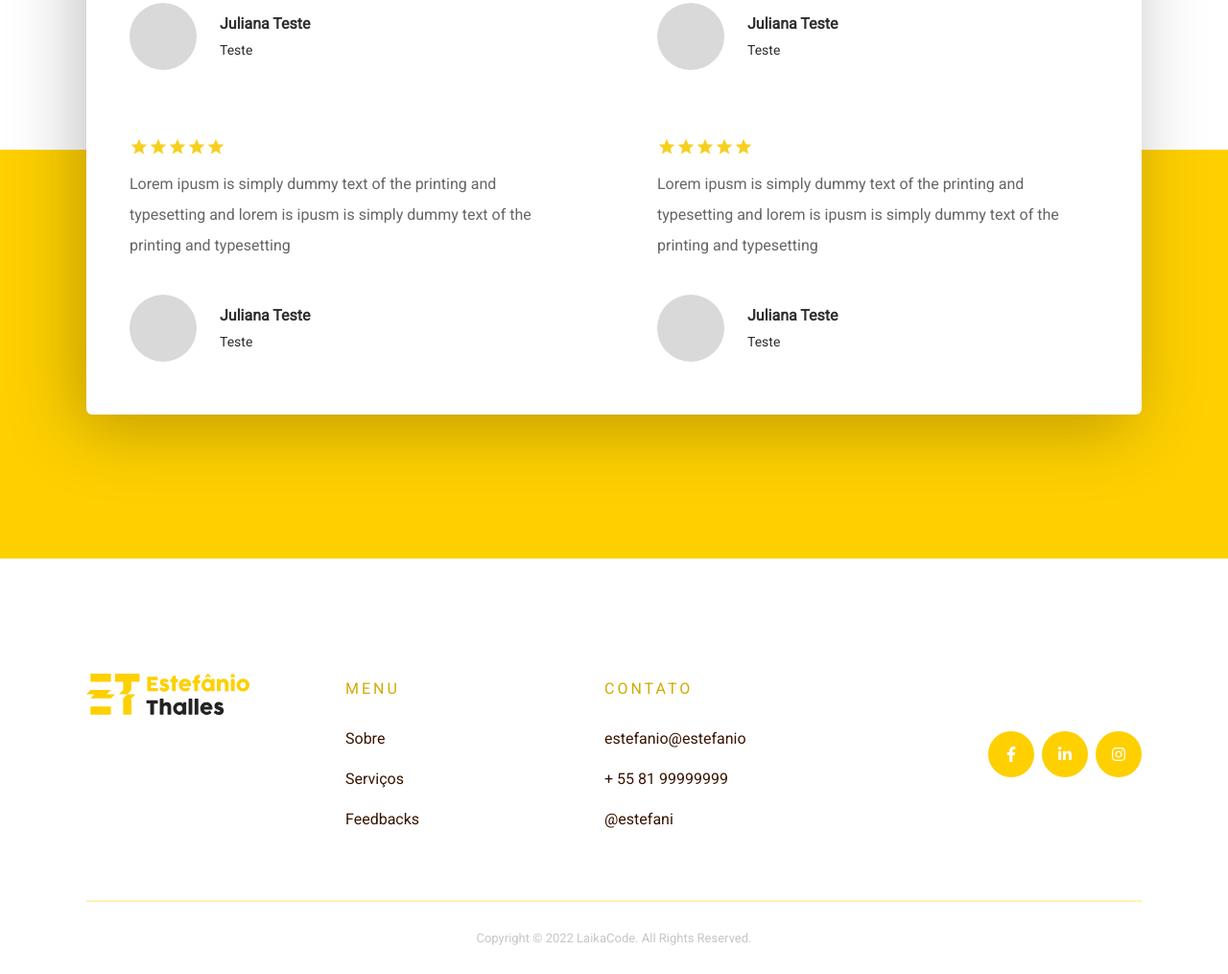
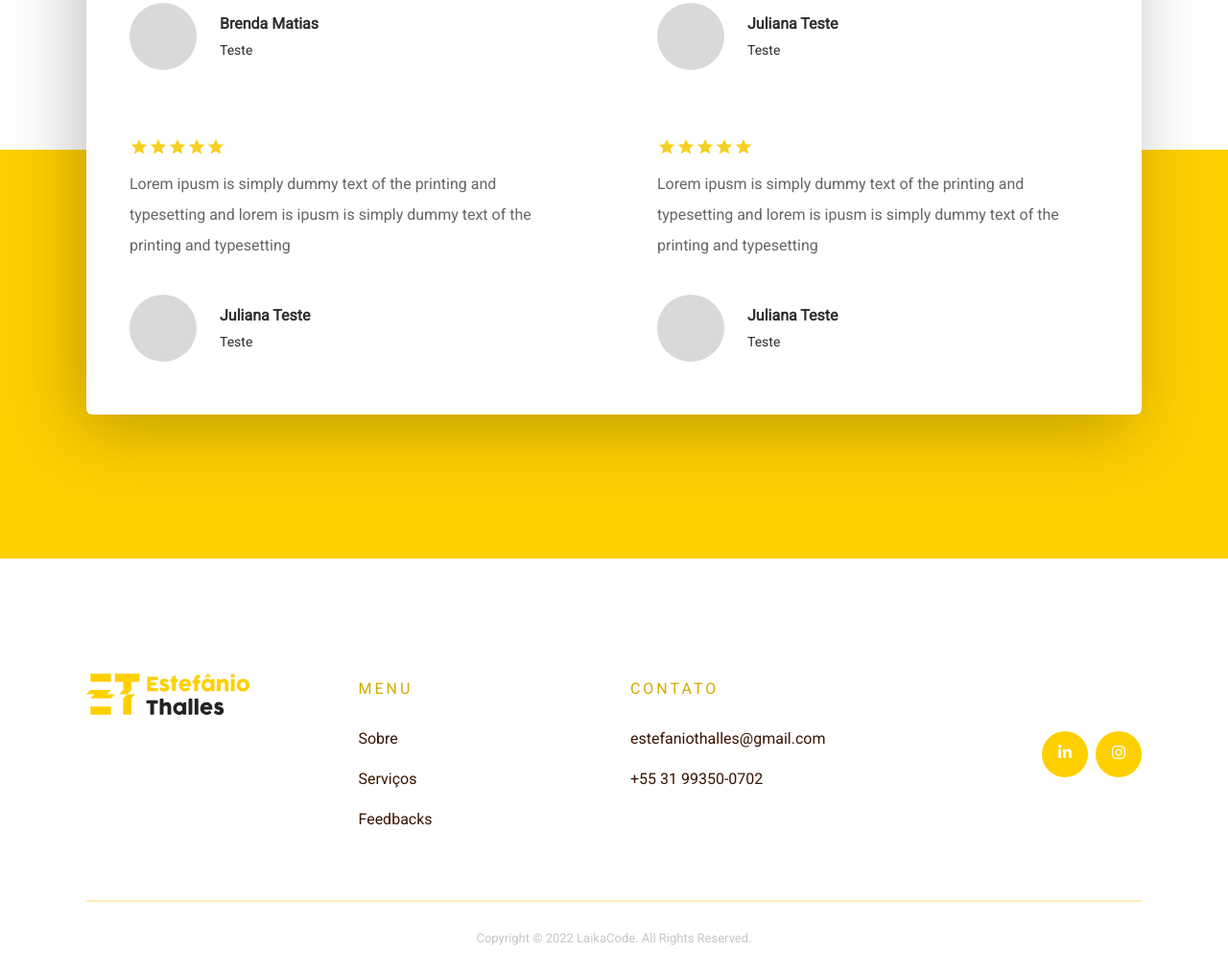
Before and after one commit to brendamatias/estefaniothalles-website, a Gatsby site: page / in a window 1280 px wide. Shown: the part 3740-4755 px from the top of the page at 96% size. Built offline with nearby package versions, Linux system fonts and the light colour scheme; Gatsby itself is replaced by a stand-in of ours.

Commit message:
feat: text adjustments

```diff
--- a/src/components/Feedbacks/index.tsx
+++ b/src/components/Feedbacks/index.tsx
@@ -7,7 +7,7 @@ import { Container, Cards } from './styles';
 export default function Feedbacks() {
   const feedbacks = [
     {
-      name: 'Juliana Teste',
+      name: 'Brenda Matias',
       role: 'Teste',
       text: 'Lorem ipusm is simply dummy text of the printing and typesetting and lorem is ipusm is simply dummy text of the printing and typesetting',
     },
--- a/src/components/Footer/index.tsx
+++ b/src/components/Footer/index.tsx
@@ -43,22 +43,30 @@ export default function Footer() {
               <span>Contato</span>
 
               <ul>
-                <li>estefanio@estefanio</li>
-                <li>+ 55 81 99999999</li>
-                <li>@estefani</li>
+                <li>estefaniothalles@gmail.com</li>
+                <li>+55 31 99350-0702</li>
               </ul>
             </div>
           </div>
 
           <div className="footer-icons">
             <div>
-              <FaFacebookF />
+              <a
+                href="https://www.linkedin.com/in/estefanio-thalles-a72241215/"
+                target="_blank"
+                rel="noreferrer"
+              >
+                <FaLinkedinIn />
+              </a>
             </div>
             <div>
-              <FaLinkedinIn />
-            </div>
-            <div>
-              <FaInstagram />
+              <a
+                href="https://www.instagram.com/estefaniothalles/"
+                target="_blank"
+                rel="noreferrer"
+              >
+                <FaInstagram />
+              </a>
             </div>
           </div>
         </FooterInfo>
--- a/src/components/Footer/styles.ts
+++ b/src/components/Footer/styles.ts
@@ -19,7 +19,7 @@ export const FooterInfo = styled.footer`
   .content {
     display: grid;
     grid-template-columns: 1fr 1fr 1fr;
-    grid-gap: 100px;
+    grid-gap: 80px;
 
     img {
       width: 170px;
--- a/src/components/Services/index.tsx
+++ b/src/components/Services/index.tsx
@@ -115,7 +115,7 @@ export default function Services() {
               className="button light"
               rel="noreferrer"
             >
-              Contate
+              Contato
             </a>
           </div>
         </div>
```
